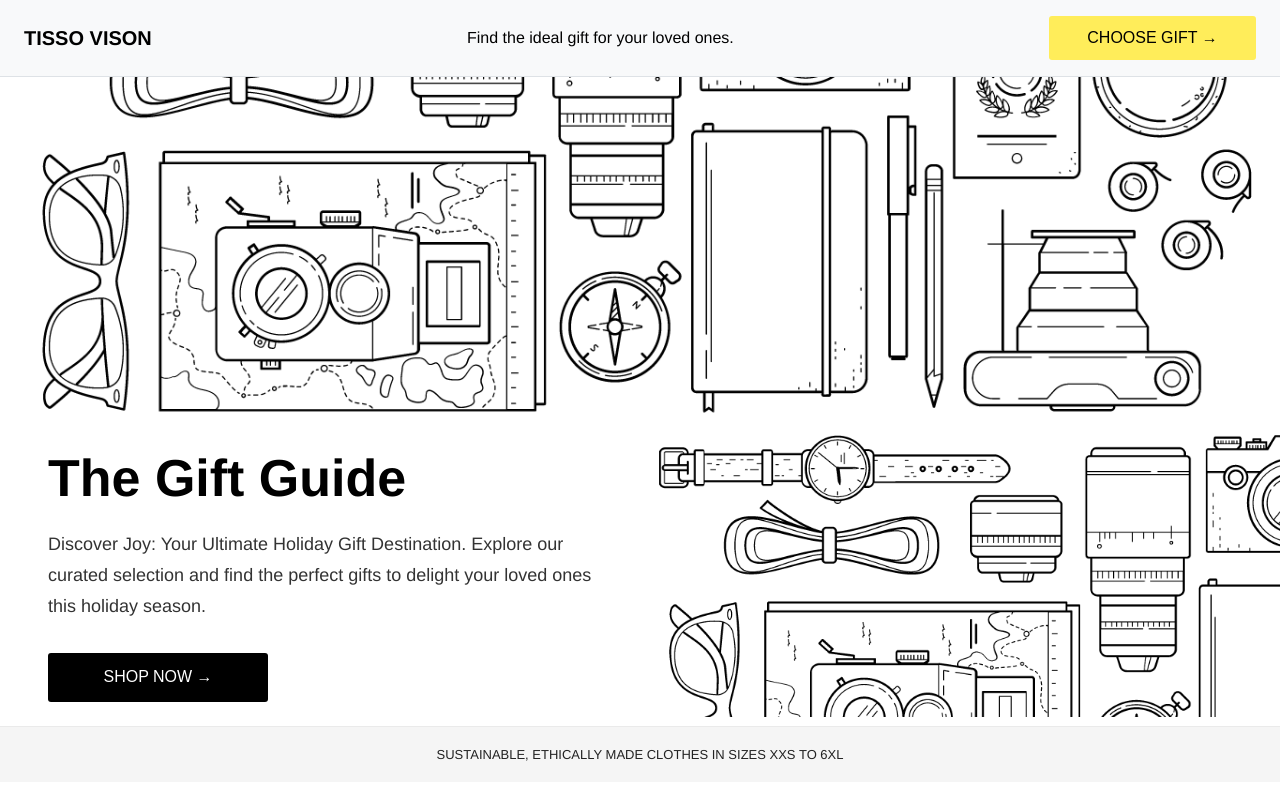
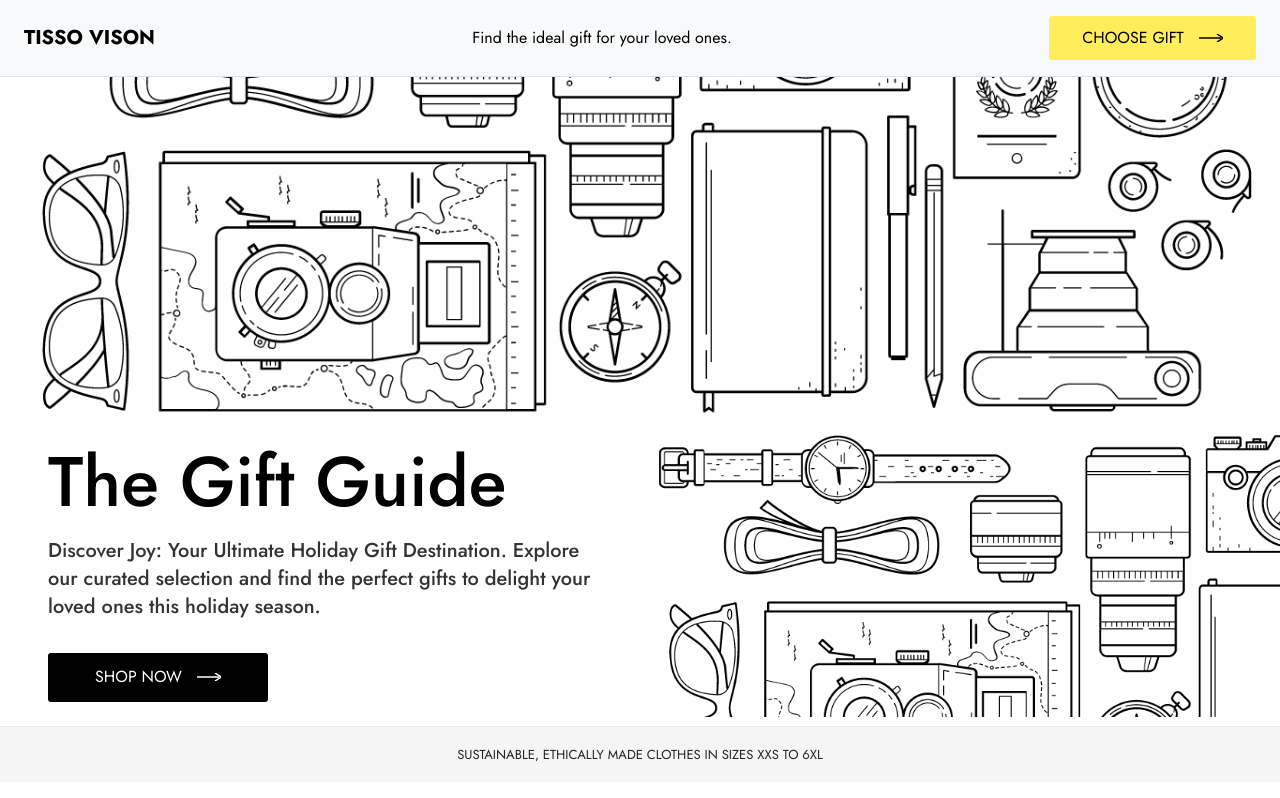
Before and after one commit to nargiznasser-repo/Hello-world, a plain HTML site: page index.html in a window 1280 px wide. Drawn offline with nearby package versions, Linux system fonts and the light colour scheme.

Commit message:
changed index.html and styles.css

```diff
--- a/index.html
+++ b/index.html
@@ -4,6 +4,7 @@
   <meta charset="UTF-8" />
   <meta name="viewport" content="width=device-width, initial-scale=1.0" />
   <title>The Gift Guide - Tisso Vison</title>
+  <link href="https://fonts.googleapis.com/css2?family=Jost:wght@300;400;500;600;700&display=swap" rel="stylesheet">
   <link href="https://cdn.jsdelivr.net/npm/bootstrap@5.3.3/dist/css/bootstrap.min.css" rel="stylesheet" />
   <link rel="stylesheet" href="styles.css" />
 </head>
@@ -15,7 +16,16 @@
     <div class="nav-center text-center d-none d-md-block">
       Find the ideal gift for your loved ones.
     </div>
-    <button class="choose-gift-btn">CHOOSE GIFT →</button>
+    <button class="choose-gift-btn">CHOOSE GIFT
+      <span class="arrow-icon">
+        <svg width="24" height="8" viewBox="0 0 24 8" fill="none" xmlns="http://www.w3.org/2000/svg">
+          <!-- Horizontal line -->
+          <line x1="0" y1="4" x2="22" y2="4" stroke="#000000" stroke-width="1.5"/>
+          <!-- Arrow head -->
+          <path d="M18 0 L24 4 L18 8" stroke="#000000" stroke-width="1.5" fill="none"/>
+        </svg>
+      </span>
+    </button>
   </header>
 
   <!-- COVER SECTION -->
@@ -36,7 +46,16 @@
         Discover Joy: Your Ultimate Holiday Gift Destination. Explore our curated selection
         and find the perfect gifts to delight your loved ones this holiday season.
       </p>
-      <button class="shop-now-btn">SHOP NOW →</button>
+      <button class="shop-now-btn">SHOP NOW
+         <span class="arrow-icon">
+        <svg width="24" height="8" viewBox="0 0 24 8" fill="none" xmlns="http://www.w3.org/2000/svg">
+          <!-- Horizontal line -->
+          <line x1="0" y1="4" x2="22" y2="4" stroke="#fff" stroke-width="1.5"/>
+          <!-- Arrow head -->
+          <path d="M18 0 L24 4 L18 8" stroke="#fff" stroke-width="1.5" fill="none"/>
+        </svg>
+      </span>
+      </button>
     </div>
     </div>
 
--- a/styles.css
+++ b/styles.css
@@ -10,7 +10,7 @@ border-width: 0.5px;
  */
 
 body {
-  font-family: 'Helvetica Neue', Arial, sans-serif;
+  font-family: 'Jost', sans-serif !important;
   background-color: #fff;
   color: #000;
 }
@@ -78,21 +78,28 @@ body {
   display: block;
 }
 .title {
-  font-size: 52px;
-  font-weight: 700;
+  font-size: 70px;
+  font-weight: 500;
   margin-bottom: 20px;
+  line-height: 100%;
+  letter-spacing: 0px;
+  vertical-align: middle;
+  font-style: medium;
 }
 .subtitle {
-  font-size: 18px;
+  font-size: 20px;
   color: #333;
   margin-bottom: 32px;
-  line-height: 1.7;
+  line-height: 140%;
+  font-weight: 500;
+  letter-spacing: 0px;
+  vertical-align: middle;
+  font-style: normal;
 }
 
 /* Common Button Styles */
 .shop-now-btn,
 .choose-gift-btn {
-  font-family: 'Jost', sans-serif;
   font-weight: 400;
   font-style: normal;
   font-size: 16px;
@@ -103,12 +110,21 @@ body {
   text-transform: uppercase;
   cursor: pointer;
   transition: color 300ms ease-out;
-  display: flex;
-  justify-content: center;
-  align-items: center;
   position: relative;
   overflow: hidden; /* Required for animation */
   border-radius: 3px;
+  display: inline-flex;
+  align-items: center;
+  justify-content: center;
+  gap: 15px;
+}
+
+.shop-now-btn .arrow-icon,
+.choose-gift-btn .arrow-icon{
+  display: flex;
+  align-items: center;
+  justify-content: center;
+  height: 100%;
 }
 
 /* SHOP NOW Button */
@@ -129,6 +145,11 @@ body {
   color: #333;
 }
 
+.shop-now-btn:hover svg line,
+.shop-now-btn:hover svg path{
+  stroke: #333;
+}
+
 /* CHOOSE GIFT Button */
 .choose-gift-btn {
   background: linear-gradient(to right, #ffed5a 0%, #ffed5a 50%, #000 50%, #000 100%);
@@ -144,6 +165,11 @@ body {
 .choose-gift-btn:hover {
   background-position: -100% 0; /* Moves gradient left → right */
   color: #fff;
+}
+
+.choose-gift-btn:hover svg line,
+.choose-gift-btn:hover svg path {
+  stroke: #fff; /* Arrow becomes white on hover */
 }
 
 /* Tablet Responsiveness */
```
